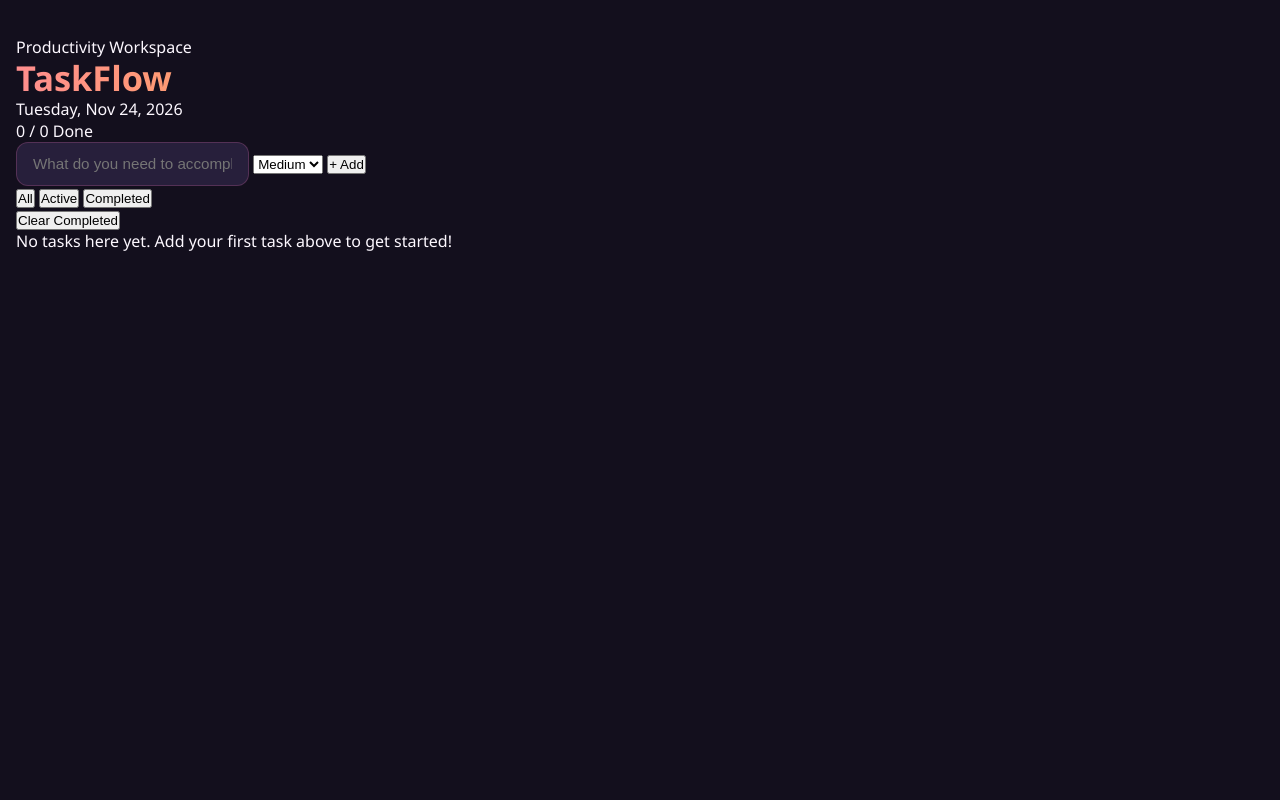
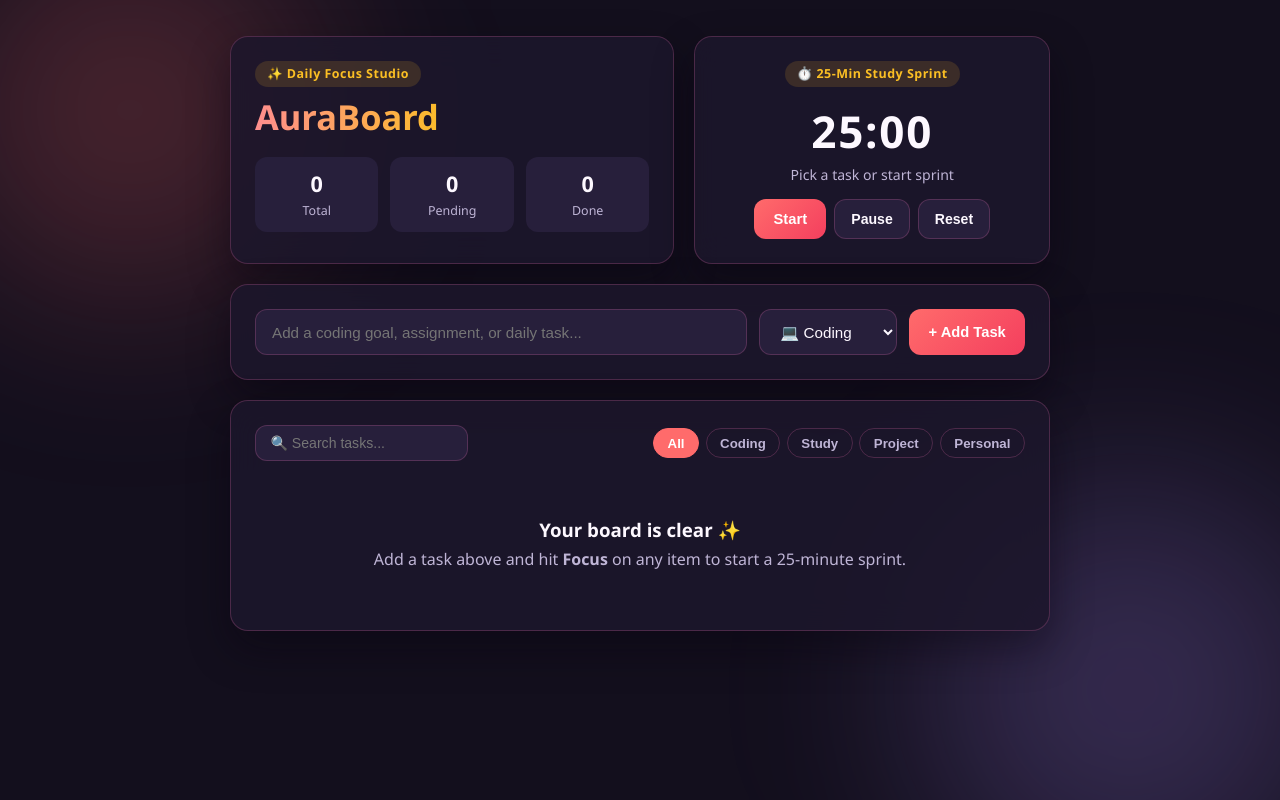
Before and after one commit to tanishkabonthula23-jpg/taskflow-todo, a plain HTML site: page index.html in a window 1280 px wide. Drawn offline with Linux system fonts and the light colour scheme.

Commit message:
Rename app to AuraBoard and update layout

```diff
--- a/index.html
+++ b/index.html
@@ -3,58 +3,95 @@
 <head>
   <meta charset="UTF-8" />
   <meta name="viewport" content="width=device-width, initial-scale=1.0" />
-  <title>TaskFlow | Interactive To-Do App</title>
+  <title>AuraBoard | Interactive Task & Focus Planner</title>
   <link rel="stylesheet" href="style.css" />
 </head>
 <body>
-  <div class="background-glow"></div>
+  <div class="orb orb-1"></div>
+  <div class="orb orb-2"></div>
 
-  <main class="app-card">
-    <header class="app-header">
-      <div>
-        <span class="badge">Productivity Workspace</span>
-        <h1>TaskFlow</h1>
-        <p id="current-date" class="subtitle"></p>
+  <div class="dashboard">
+    <!-- Top Bento Stats & Focus Timer -->
+    <section class="bento-top">
+      <div class="bento-card brand-card">
+        <span class="pill-tag">✨ Daily Focus Studio</span>
+        <h1>AuraBoard</h1>
+        <p id="today-label" class="date-text"></p>
+        <div class="streak-row">
+          <div class="stat-box">
+            <strong id="stat-total">0</strong>
+            <span>Total</span>
           </div>
-      <div class="progress-box">
-        <span id="progress-text">0 / 0 Done</span>
-        <div class="progress-track">
-          <div id="progress-fill" class="progress-fill"></div>
+          <div class="stat-box">
+            <strong id="stat-active">0</strong>
+            <span>Pending</span>
+          </div>
+          <div class="stat-box">
+            <strong id="stat-done">0</strong>
+            <span>Done</span>
           </div>
         </div>
-    </header>
+      </div>
 
-    <form id="todo-form" class="input-section" autocomplete="off">
+      <div class="bento-card timer-card">
+        <span class="pill-tag">⏱️ 25-Min Study Sprint</span>
+        <div id="timer-display" class="timer-clock">25:00</div>
+        <p id="active-focus-label" class="focus-task-name">Pick a task or start sprint</p>
+        <div class="timer-controls">
+          <button type="button" id="timer-start" class="btn-coral">Start</button>
+          <button type="button" id="timer-pause" class="btn-soft">Pause</button>
+          <button type="button" id="timer-reset" class="btn-soft">Reset</button>
+        </div>
+      </div>
+    </section>
+
+    <!-- Add Task Form -->
+    <section class="bento-card composer-card">
+      <form id="task-form" class="composer-form" autocomplete="off">
         <input
           type="text"
           id="task-input"
-        placeholder="What do you need to accomplish?"
+          placeholder="Add a coding goal, assignment, or daily task..."
           required
         />
-      <select id="priority-select" aria-label="Task Priority">
-        <option value="low">Low</option>
-        <option value="medium" selected>Medium</option>
-        <option value="high">High</option>
+        <select id="category-select" aria-label="Category">
+          <option value="coding">💻 Coding</option>
+          <option value="study">📚 Study</option>
+          <option value="project">🚀 Project</option>
+          <option value="personal">🌿 Personal</option>
         </select>
-      <button type="submit" class="btn-add">+ Add</button>
+        <button type="submit" class="btn-coral">+ Add Task</button>
       </form>
+    </section>
 
-    <div class="toolbar">
-      <div class="filters" role="group" aria-label="Filter tasks">
-        <button type="button" class="filter-btn active" data-filter="all">All</button>
-        <button type="button" class="filter-btn" data-filter="active">Active</button>
-        <button type="button" class="filter-btn" data-filter="completed">Completed</button>
+    <!-- Search & Filter Bar -->
+    <section class="bento-card board-card">
+      <div class="board-controls">
+        <input
+          type="search"
+          id="search-input"
+          class="search-box"
+          placeholder="🔍 Search tasks..."
+        />
+        <div class="filter-pills">
+          <button type="button" class="pill-btn active" data-filter="all">All</button>
+          <button type="button" class="pill-btn" data-filter="coding">Coding</button>
+          <button type="button" class="pill-btn" data-filter="study">Study</button>
+          <button type="button" class="pill-btn" data-filter="project">Project</button>
+          <button type="button" class="pill-btn" data-filter="personal">Personal</button>
         </div>
-      <button type="button" id="clear-completed" class="btn-clear">Clear Completed</button>
       </div>
 
       <ul id="task-list" class="task-list"></ul>
 
-    <div id="empty-state" class="empty-state">
-      <p>No tasks here yet. Add your first task above to get started!</p>
+      <div id="empty-msg" class="empty-msg">
+        <h3>Your board is clear ✨</h3>
+        <p>Add a task above and hit <strong>Focus</strong> on any item to start a 25-minute sprint.</p>
       </div>
-  </main>
+    </section>
+  </div>
 
+  <canvas id="confetti-canvas"></canvas>
   <script src="script.js" defer></script>
 </body>
 </html>
```
Lines whose indentation alone changed are shown as unchanged.
